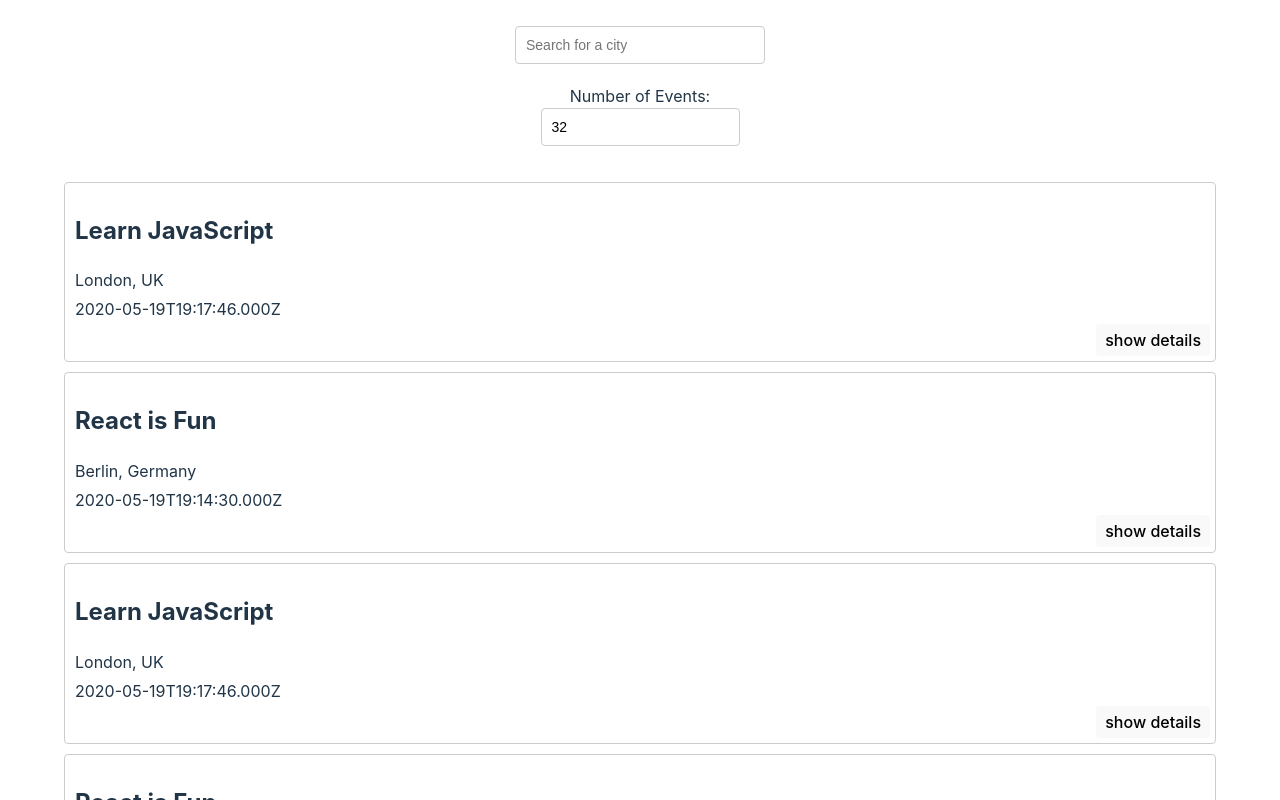
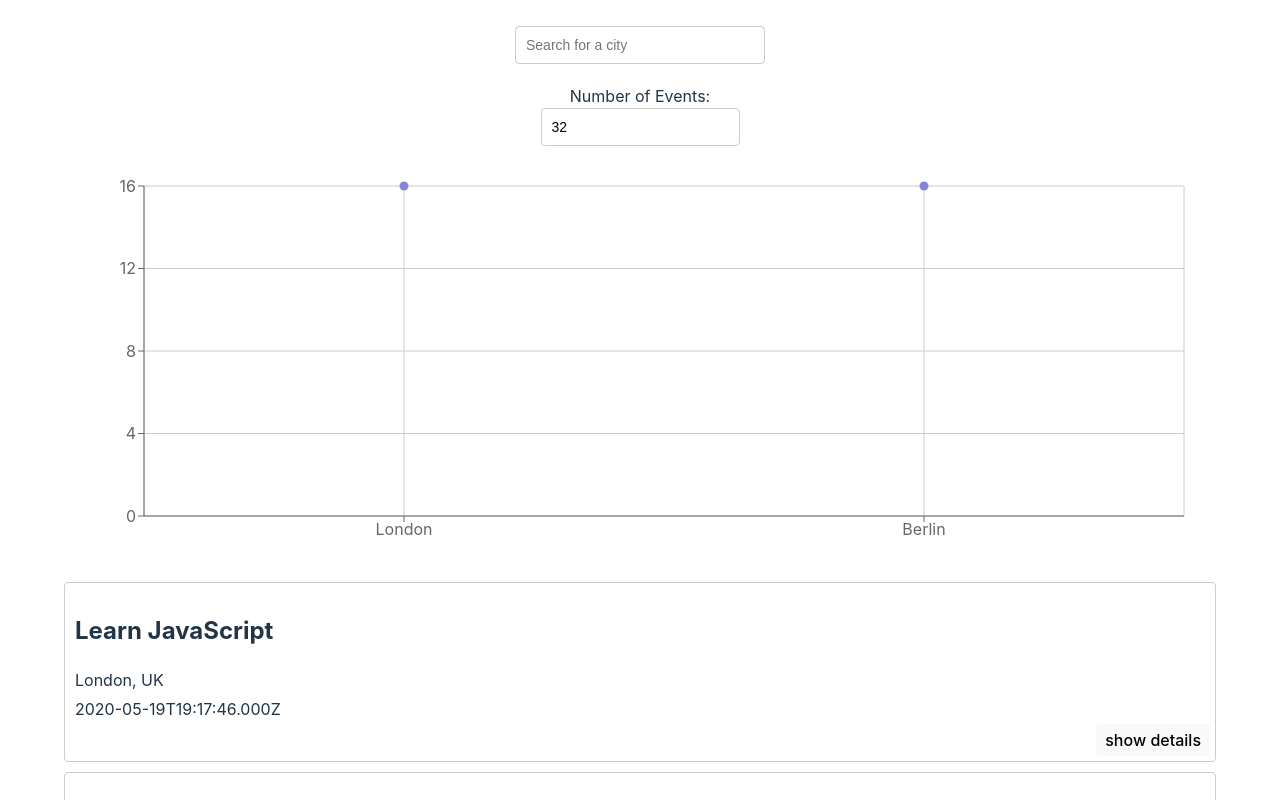
Before and after one commit to nimkus/meet, a React (Vite) app: page / in a window 1280 px wide. Shown: the top 800 px of the page. Built offline with nearby package versions, Linux system fonts and the light colour scheme.

Commit message:
feat: setup CityEventsChart component

```diff
--- a/package.json
+++ b/package.json
@@ -16,6 +16,7 @@
     "puppeteer": "^18.1.0",
     "react": "^18.3.1",
     "react-dom": "^18.3.1",
+    "recharts": "^2.15.0",
     "vite-plugin-pwa": "^0.21.1",
     "workbox-core": "^7.3.0",
     "workbox-expiration": "^7.3.0",
--- a/src/App.jsx
+++ b/src/App.jsx
@@ -2,6 +2,7 @@
 import CitySearch from './components/CitySearch';
 import EventList from './components/EventList';
 import NumberOfEvents from './components/NumberOfEvents';
+import CityEventsChart from './components/CityEventsChart';
 import { InfoAlert, ErrorAlert, WarningAlert } from './components/Alert';
 import { useEffect, useState } from 'react';
 import { extractLocations, getEvents } from './api';
@@ -41,6 +42,7 @@
       <div className="alerts-container">{warningAlert.length ? <WarningAlert text={warningAlert} /> : null}</div>
       <CitySearch allLocations={allLocations} setCurrentCity={setCurrentCity} setInfoAlert={setInfoAlert} />
       <NumberOfEvents updateEvents={setNumberOfEvents} setErrorAlert={setErrorAlert} />
+      <CityEventsChart allLocations={allLocations} events={events} />
       <EventList events={events} />
     </div>
   );
--- /dev/null
+++ b/src/components/CityEventsChart.jsx
@@ -0,0 +1,40 @@
+import React, { useState, useEffect } from 'react';
+import { ScatterChart, Scatter, XAxis, YAxis, CartesianGrid, Tooltip, ResponsiveContainer } from 'recharts';
+
+const CityEventsChart = ({ allLocations, events }) => {
+  const [data, setData] = useState([]);
+
+  const getData = () => {
+    const data = allLocations.map((location) => {
+      const count = events.filter((event) => event.location === location).length;
+      const city = location.split(', ')[0];
+      return { city, count };
+    });
+    return data;
+  };
+
+  useEffect(() => {
+    setData(getData());
+  }, [`${events}`, `${data}`]);
+
+  return (
+    <ResponsiveContainer width="99%" height={400}>
+      <ScatterChart
+        margin={{
+          top: 20,
+          right: 20,
+          bottom: 20,
+          left: 20,
+        }}
+      >
+        <CartesianGrid />
+        <XAxis type="category" dataKey="city" name="City" />
+        <YAxis type="number" dataKey="count" name="Number of events" allowDecimals={false} />
+        <Tooltip cursor={{ strokeDasharray: '3 3' }} />
+        <Scatter name="Events" data={data} fill="#8884d8" />
+      </ScatterChart>
+    </ResponsiveContainer>
+  );
+};
+
+export default CityEventsChart;
--- a/src/components/CitySearch.jsx
+++ b/src/components/CitySearch.jsx
@@ -46,7 +46,7 @@
 
   useEffect(() => {
     setSuggestions(allLocations);
-  }, [allLocations]);
+  }, [`${allLocations}`]);
 
   return (
     <div id="city-search" style={{ position: 'relative' }}>
```
Also changed, not shown: 1 other file (tests, documents, lock files or other folders).
